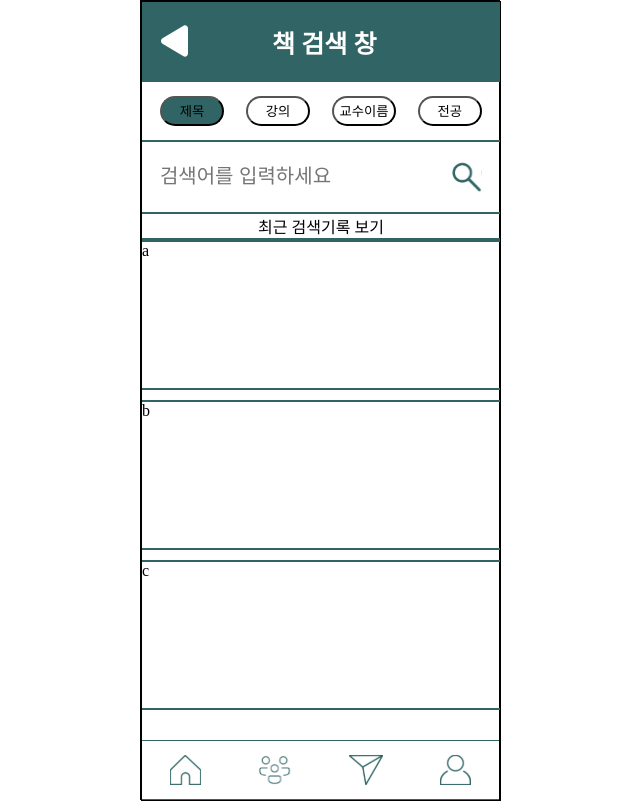
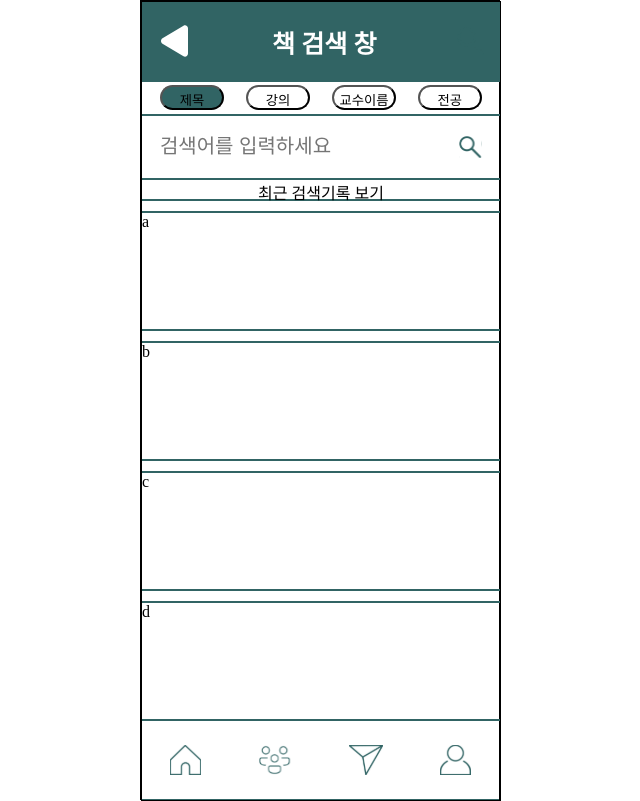
Before and after one commit to DevHiveTeamB/frontend, a Vue app in the folder vue-project/: page /booklist in a window 1280 px wide. Shown: the whole page, without its empty margins (320-960 px from the left). Built offline with nearby package versions, Linux system fonts and the light colour scheme.

Commit message:
북페이지 리스트 퍼블리싱중

```diff
--- a/vue-project/src/components/NavBar.vue
+++ b/vue-project/src/components/NavBar.vue
@@ -45,9 +45,13 @@ export default {
 </script>
 
 <style lang="scss" scoped>
+#navbar {
+  width: 100%;
+  height: 10%;
+}
 .container {
-  width: 357px;
-  height: 60px;
+  width: 99.7%;
+  height: 100%;
   display: flex;
   align-items: center;
   background: #fff;
--- a/vue-project/src/views/BookListPage.vue
+++ b/vue-project/src/views/BookListPage.vue
@@ -1,7 +1,7 @@
 <template>
   <!-- 책 검색 창 -->
   <UpperBar title="책 검색 창" />
-  <div style="flex-grow: 1">
+  <div style="height: 80%">
     <div class="categoryContainer">
       <button
         :style="this.selectedCategory == value.value ? ' background-color: #316464' : ''"
@@ -14,7 +14,7 @@
       </button>
     </div>
     <div style="border: 1px solid #316464; width: 100%"></div>
-    <div style="display: flex; border-bottom: #316464 solid 2px">
+    <div style="display: flex; border-bottom: #316464 solid 2px; height: 10%">
       <input
         v-model="searchText"
         ref="searchInput"
@@ -33,7 +33,7 @@
       </div>
     </div>
     <div
-      style="width: 100%; display: flex; flex-direction: column; padding: 0 5%"
+      style="width: 100%; height: 3%; display: flex; flex-direction: column; padding: 0 5%"
       :style="`${!isPopup ? 'display:none' : ''}`"
     >
       <!-- 배열 갯수만큼 출력 -->
@@ -53,12 +53,17 @@
       </div>
       <div @click="isPopup = false" class="searchList openClose">닫기</div>
     </div>
-    <div class="openClose" :style="`${isPopup ? 'display:none' : ''}`" @click="isPopup = true">
+    <div
+      style="height: 3%"
+      class="openClose"
+      :style="`${isPopup ? 'display:none' : ''}`"
+      @click="isPopup = true"
+    >
       최근 검색기록 보기
     </div>
     <div style="border: 1px solid #316464; width: 100%"></div>
     <!-- searchResult 만큼 출력 -->
-    <div style="overflow-y: auto; height: 80%">
+    <div style="overflow-y: auto; height: 83%">
       <div class="postItem" :key="index" v-for="(value, index) in searchResult">{{ value }}</div>
     </div>
   </div>
@@ -108,7 +113,7 @@ export default {
       selectedCategory: 'postTitle',
       searchText: '',
       searchList: [1, 2, 3, 4, 5],
-      searchResult: ['a', 'b', 'c'], //검색 결과를 저장
+      searchResult: ['a', 'b', 'c', 'd', 'e'], //검색 결과를 저장
       categoryOptions: [
         { value: 'postTitle', label: '제목', group: 'category' },
         { value: 'lectureName', label: '강의', group: 'category' },
@@ -141,10 +146,11 @@ export default {
 <style lang="scss" scoped>
 .categoryContainer {
   width: 100%;
+  height: 5%;
   padding: 0 5%;
   display: flex;
   justify-content: space-between;
-  margin: 4% 0;
+  // margin: 4% 0;
 }
 
 .openClose {
@@ -154,6 +160,7 @@ export default {
 }
 
 .categoryItem {
+  margin: 1% 0;
   width: 20%;
   padding: 1% 0;
   border-radius: 20px;
@@ -173,8 +180,8 @@ export default {
 }
 
 .postItem {
-  height: 150px;
-  margin-bottom: 10px;
+  height: 120px;
+  margin: 10px 0;
   border-bottom: solid 2px #316464;
   border-top: solid 2px #316464;
 }
```
